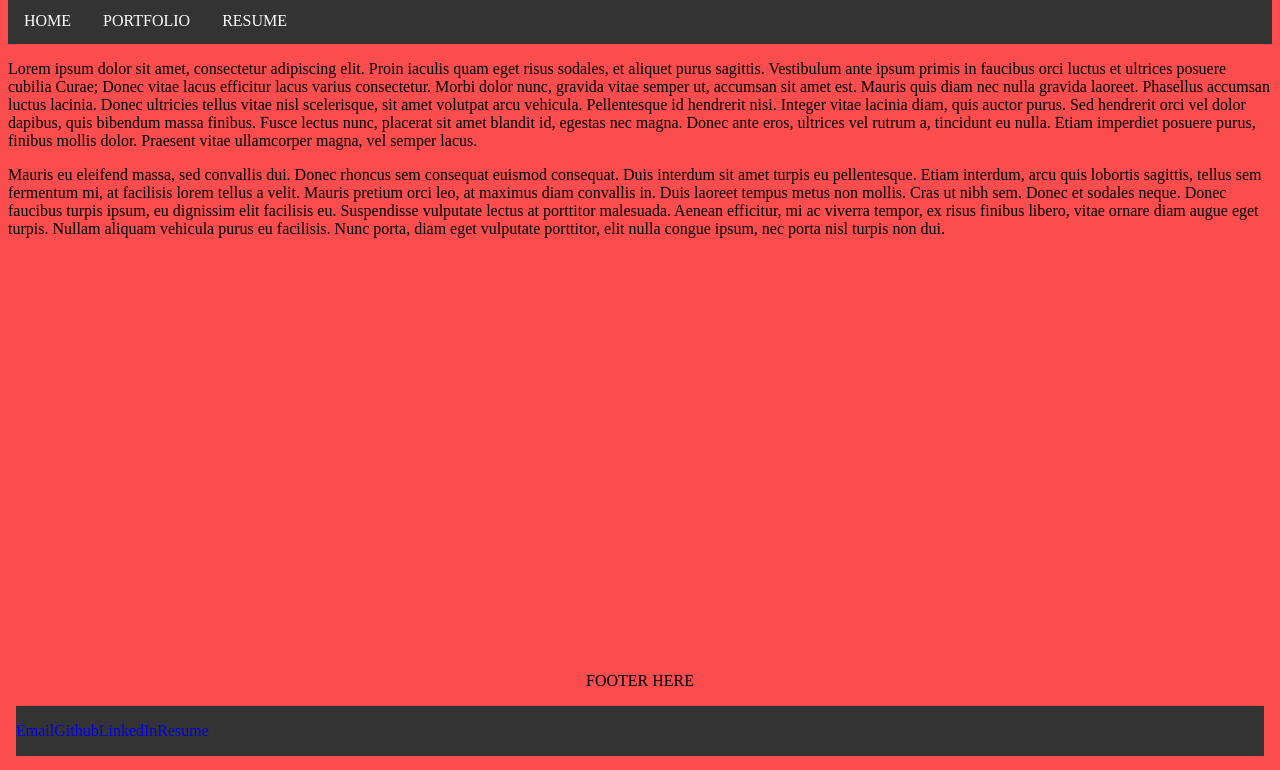
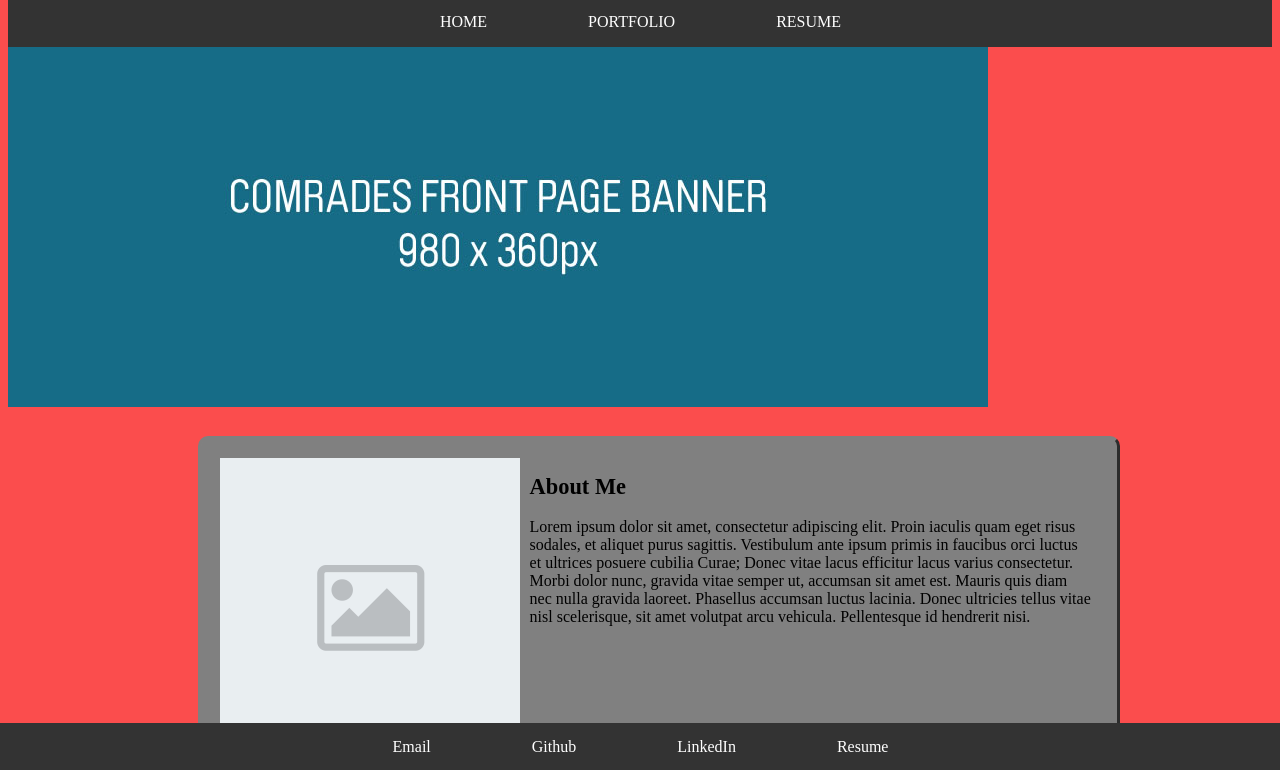
Before and after one commit to aolgin/adamolgin, a plain HTML site: page index.html in a window 1280 px wide. Shown: the part 28-798 px from the top of the page. Drawn offline with nearby package versions, Linux system fonts and the light colour scheme.

Commit message:
css for boxes is largely working

```diff
--- a/index.html
+++ b/index.html
@@ -32,7 +32,7 @@
     <div class="wrapper">
       <!-- NAV BAR -->
       <header class="top">
-        <span id="nav-brand">Adam Olgin</span>
+        <span id="nav-name">Adam Olgin</span>
         <nav class="navbar-fixed-top top" role="navigation">
           <div class="container">
             <div class="collapse navbar-collapse" id="menu">
@@ -49,57 +49,70 @@
       </header>
 
       <!-- ACTUAL CONTENT -->
-      <div class="section" id="aboutme">
-        <div class="container">
+
+
+      <div class="container" id="aboutme">
+        <div id="banner">
+          <img src="resources/images/placeholder-banner.jpg" />
+        </div> <!-- end banner -->
+
+        <div class="mod-box">
+          <img class="left-box" src="resources/images/placeholder-img-300x300.png" />
+          <div class="right-box">
+            <h2 class="box-heading">About Me</h2>
             <p>
-            Lorem ipsum dolor sit amet, consectetur adipiscing elit. Proin iaculis quam eget risus sodales, et aliquet purus sagittis. Vestibulum ante ipsum primis in faucibus orci luctus et ultrices posuere cubilia Curae; Donec vitae lacus efficitur lacus varius consectetur. Morbi dolor nunc, gravida vitae semper ut, accumsan sit amet est. Mauris quis diam nec nulla gravida laoreet. Phasellus accumsan luctus lacinia. Donec ultricies tellus vitae nisl scelerisque, sit amet volutpat arcu vehicula. Pellentesque id hendrerit nisi. Integer vitae lacinia diam, quis auctor purus. Sed hendrerit orci vel dolor dapibus, quis bibendum massa finibus. Fusce lectus nunc, placerat sit amet blandit id, egestas nec magna. Donec ante eros, ultrices vel rutrum a, tincidunt eu nulla. Etiam imperdiet posuere purus, finibus mollis dolor. Praesent vitae ullamcorper magna, vel semper lacus.
+              Lorem ipsum dolor sit amet, consectetur adipiscing elit. Proin iaculis quam eget risus sodales, et aliquet purus sagittis. Vestibulum ante ipsum primis in faucibus orci luctus et ultrices posuere cubilia Curae; Donec vitae lacus efficitur lacus varius consectetur. Morbi dolor nunc, gravida vitae semper ut, accumsan sit amet est. Mauris quis diam nec nulla gravida laoreet. Phasellus accumsan luctus lacinia. Donec ultricies tellus vitae nisl scelerisque, sit amet volutpat arcu vehicula. Pellentesque id hendrerit nisi.
             </p>
+          </div> <!-- end right-box -->
+        </div> <!-- end mod-box -->
+
+        <div class="mod-box">
+          <img class="left-box" src="resources/images/placeholder-img-300x300.png" />
+          <div class="right-box">
+            <h2 class="box-heading">About Me</h2>
             <p>
-            Mauris eu eleifend massa, sed convallis dui. Donec rhoncus sem consequat euismod consequat. Duis interdum sit amet turpis eu pellentesque. Etiam interdum, arcu quis lobortis sagittis, tellus sem fermentum mi, at facilisis lorem tellus a velit. Mauris pretium orci leo, at maximus diam convallis in. Duis laoreet tempus metus non mollis. Cras ut nibh sem. Donec et sodales neque. Donec faucibus turpis ipsum, eu dignissim elit facilisis eu. Suspendisse vulputate lectus at porttitor malesuada. Aenean efficitur, mi ac viverra tempor, ex risus finibus libero, vitae ornare diam augue eget turpis. Nullam aliquam vehicula purus eu facilisis. Nunc porta, diam eget vulputate porttitor, elit nulla congue ipsum, nec porta nisl turpis non dui.
+              Lorem ipsum dolor sit amet, consectetur adipiscing elit. Proin iaculis quam eget risus sodales, et aliquet purus sagittis. Vestibulum ante ipsum primis in faucibus orci luctus et ultrices posuere cubilia Curae; Donec vitae lacus efficitur lacus varius consectetur. Morbi dolor nunc, gravida vitae semper ut, accumsan sit amet est. Mauris quis diam nec nulla gravida laoreet. Phasellus accumsan luctus lacinia. Donec ultricies tellus vitae nisl scelerisque, sit amet volutpat arcu vehicula. Pellentesque id hendrerit nisi.
             </p>
-        </div>
-      </div>
+          </div> <!-- end right-box -->
+        </div> <!-- end mod-box -->
+      </div> <!-- end container -->
 
       <!-- FOOTER -->
-      <footer id="footer">
-        <p>FOOTER HERE</p>
-        <div class="container">
-          <div class="row" id="contact-me">
-            <div class="contact-icon">
+      <footer>
+        <div class="container" id="footer">
+          <!--<div class="row" id="contact-me">
+            <div class="contact-icon"> -->
               <ul class="contact-list">
 
                 <!-- May need to remove the text from in between the <p> tags -->
-                <a class="contact-link" href="mailto:aolgin@ccs.neu.edu">
                 <li class="contact-mount">
-                    <p class="contact-icon icon ion-ios7-email">Email</p>
+                  <!-- <p class="contact-icon icon ion-ios7-email">Email</p> -->
+                  <a class="contact-link" href="mailto:aolgin@ccs.neu.edu">Email</a>
                 </li>
-                </a>
 
-                <a class="contact-link" href="https://github.com/aolgin">
                 <li class="contact-mount">
-                    <p class="contact-icon icon ion-social-github">Github</p>
+                  <a class="contact-link" href="https://github.com/aolgin">Github</a>
+                  <!-- <p class="contact-icon icon ion-social-github">Github</p>  -->
                 </li>
-                </a>
 
-                <a class="contact-link" href="https://www.linkedin.com/in/adam-olgin-43a79665">
                 <li class="contact-mount">
-                    <p class="contact-icon icon ion-social-linkedin">LinkedIn</p>
+                  <a class="contact-link" href="https://www.linkedin.com/in/adam-olgin-43a79665">LinkedIn</a>
+                  <!-- <p class="contact-icon icon ion-social-linkedin">LinkedIn</p> -->
                 </li>
-                </a>
+
 
                 <!-- FIXME will need to be a downloadable link here -->
                 <!-- FIXME will ultimately need to remove the pdf from github -->
-                <a class="contact-link" href="resources/resume.pdf">
                 <li class="contact-mount">
-                    <p class="contact-icon icon ion-social-resume">Resume</p>
+                  <a class="contact-link" href="resources/resume.pdf">Resume</a>
+                  <!-- <p class="contact-icon icon ion-social-resume">Resume</p>  -->
                 </li>
-                </a>
               </ul>
-            </div>
-          </div> <!-- end contact-me -->
+           <!-- </div>
+            </div> -->
         </div> <!-- end container -->
       </footer>
-    </div>
+    </div> <!-- end wrapper -->
 
     <!-- FOOTER -->
     <script src="http://code.jquery.com/jquery-2.1.1.min.js"></script>
--- a/resources/css/main.css
+++ b/resources/css/main.css
@@ -23,19 +23,44 @@
 
 }
 
-.sect-c {
-
+.mod-box {
+	position: relative;
+	width: 70%;
+	padding: 1em;
+	margin: 2% 15% 2% 15%;
+	border: 3px outset gray;
+	border-radius: 10px;
+	overflow: hidden;
+	background-color: gray;
 }
 
 .mod-box .left-box {
+	position: relative;
+	float: left;
+	margin: 3px 10px 10px 3px;
+}
 
+.mod-box .left-box img {
+	position: relative;
+	margin: 3px 10px 10px 3px;
 }
 
 .mod-box .right-box {
-
+	position: relative;
+	margin: 10px;
 }
 
+.box-heading { font-size: 1.4em;}
+
 body {
+	/* TODO: change this color later; */
 	background-color: #fb4d4d;
-	/*background-color: #64242e; */
 }
+
+#banner {
+	width: 100%;
+}
+
+#banner img {
+	text-align: center;
+}
--- a/resources/css/nav.css
+++ b/resources/css/nav.css
@@ -1,16 +1,22 @@
 /* Navigation menu */
 
 header {
+	right: 0;
+  	top: 0;
+  	left: 0;
 	margin-left: 0;
 	margin-right: 0;
 	background-color: #222;
 	text-align: center;
 }
 
-header span {
+.top #nav-name {
+	text-align: center;
+	margin-top: 0;
 	color: white;
 }
 
+/*
 ul {
 	margin: 0;
 	padding: 0;
@@ -30,24 +36,115 @@ li a {
     padding: 14px 16px;
     text-decoration: none;
 }
-
-a:hover:not(.active) {
-    background-color: #111;
-}
+*/
 
 .active {
 	background-color:#4CAF50;
 }
+
+/* from http://matthewjamestaylor.com/blog/beautiful-css-centered-menus-no-hacks-full-cross-browser-support */
+#menu {
+	float: left;
+	width: 100%;
+	background: #333;
+	position: relative;
+	overflow: hidden;
+}
+
+#menu ul {
+   clear: left;
+   float: left;
+   list-style: none;
+   margin: 0;
+   padding: 0;
+   position: relative;
+   left: 50%;
+   text-align: center;
+   background-color: #333;
+}
+
+#menu ul li {
+   display: block;
+   float: left;
+   list-style: none;
+   margin: 0;
+   padding: 0;
+   position: relative;
+   right: 50%;
+}
+
+#menu ul li a {
+   display: block;
+   margin: 0 0 0 1px;
+   padding: 14px 50px;
+   color: #fff;
+   text-decoration: none;
+   line-height: 1.3em;
+}
+
+/*
+#menu ul li a:hover {
+   background: #369;
+   color: #fff;
+} */
+
+/*
+#menu ul li a.active,
+#menu ul li a.active:hover {
+   color: #fff;
+   background: #4CAF50;
+   font-weight: bold;
+} */
+
+#menu a:hover:not(.active) {
+    background-color: #111;
+}
+
+/* ***************************** */
+/*  NOTE: If I really plan on keeping this as is, will just consolidate the #menu and #footer css */
 
 footer {
 	position: absolute;
   	right: 0;
   	bottom: 0;
   	left: 0;
-  padding: 1rem;
-  text-align: center;
 }
 
-#nav li {
+#footer {
+	float: left;
+	width: 100%;
+	background: #333;
+	overflow: hidden;
+	position: relative;
+}
+
+#footer ul {
+   clear: left;
+   float: left;
+   list-style: none;
+   margin: 0;
+   padding: 0;
+   position: relative;
+   left: 50%;
    text-align: center;
+   background-color: #333;
 }
+
+#footer ul li {
+   display: block;
+   float: left;
+   list-style: none;
+   margin: 0;
+   padding: 0;
+   position: relative;
+   right: 50%;
+}
+
+#footer ul li a {
+   display: block;
+   margin: 0 0 0 1px;
+   padding: 14px 50px;
+   color: #fff;
+   text-decoration: none;
+   line-height: 1.3em;
+}
```
Also changed, not shown: projects.html (+16 -20 lines), resources/images/placeholder-banner.jpg (added), resources/images/placeholder-img-300x300.png (added). Lines whose indentation alone changed are shown as unchanged.
